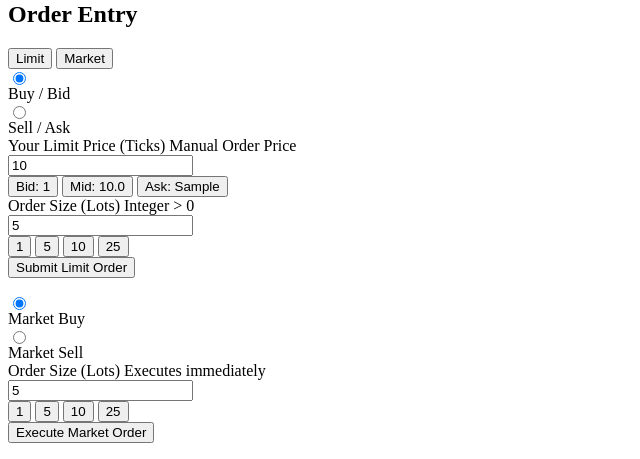
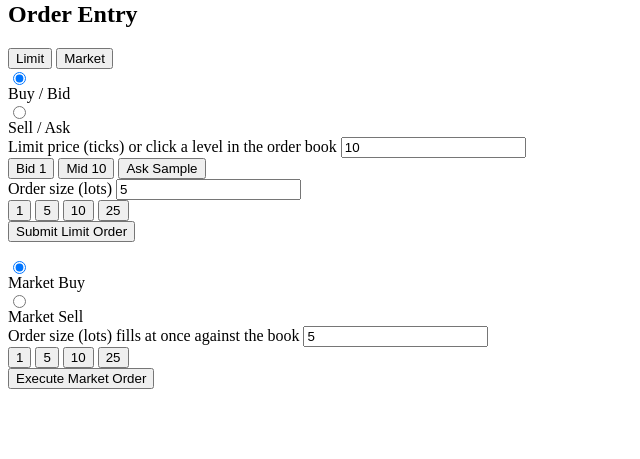
Before and after one commit to mengrenman/quant-trading-lab, a Python web app: template app/templates/components/order_form.html in a window 1280 px wide. Shown: the part 1271-1730 px from the top of the page, without its empty margins (0-640 px from the left). After the commit the page ends 1660 px from the top, so only its background shows below. Run offline with Jinja, Linux system fonts and the light colour scheme; the template is opened without the code that fills it: most values are stand-ins (such as "Sample title", 1, 10 or a date in 2020).

Commit message:
Report order results; keep quick prices live; fix inaccurate page text
Order entry:
- The Bid/Mid/Ask buttons showed prices from page load (99/100/101
  while the book stood at 101/102/103). They now follow every metrics
  update; Mid rounds down for a buy and up for a sell.
- Orders gave no feedback. The order endpoints now return one line
  saying what happened (resting as #id, filled at what prices, what
  rests, or nothing filled), shown under the button and cleared after
  10 seconds; rejected input gets a message too. The endpoints answer
  200 with that line instead of 204.
- A limit order filled on arrival is no longer kept as an active
  manual order.

Text:
- The notes card listed three of the six models and claimed ">150k
  events/sec with $O(1)$ depth tracking" (unverified, LaTeX shown raw).
  It is now a short guide to reading the page.
- "Docs & Reference" linked to a generic GitHub topic; it now links to
  the paper. The subtitle describes the page rather than the stack.
- Trades are labeled BUY/SELL by aggressor, matching the volume legend.
- Each model has a one-line summary, shown in the parameters bar.

Co-Authored-By: Claude Opus 5.5 <noreply@anthropic.com>

```diff
--- a/app/templates/components/metrics.html
+++ b/app/templates/components/metrics.html
@@ -1,5 +1,9 @@
 <!-- Key LOB Metrics Component -->
-<div id="metrics-container" class="grid grid-cols-2 md:grid-cols-4 gap-3 bg-darkCard border border-darkBorder rounded-xl p-4 shadow-sm">
+<div id="metrics-container"
+     data-best-bid="{{ best_bid if best_bid is not none else '' }}"
+     data-best-ask="{{ best_ask if best_ask is not none else '' }}"
+     data-mid="{{ mid_price if mid_price is not none else '' }}"
+     class="grid grid-cols-2 md:grid-cols-4 gap-3 bg-darkCard border border-darkBorder rounded-xl p-4 shadow-sm">
     <!-- Best Bid -->
     <div class="bg-slate-900/60 p-3 rounded-lg border border-slate-800/80">
         <div class="text-[11px] font-medium text-slate-400 uppercase tracking-wider mb-1 flex items-center justify-between">
--- a/app/templates/components/order_form.html
+++ b/app/templates/components/order_form.html
@@ -1,17 +1,17 @@
-<!-- Order Entry Form Component -->
-<div id="order-form-container" class="bg-darkCard border border-darkBorder rounded-xl p-4 shadow-sm" x-data="{ tab: 'limit', side: 'bid' }">
+<!-- Order entry: limit and market orders. The quick prices follow the book; the result of each order shows below. -->
+<div id="order-form-container" class="bg-darkCard border border-darkBorder rounded-xl p-4 shadow-sm">
     <div class="flex items-center justify-between pb-3 border-b border-darkBorder mb-3">
         <h2 class="text-sm font-semibold text-slate-100 uppercase tracking-wider flex items-center gap-2">
             <svg class="w-4 h-4 text-emerald-400" fill="none" stroke="currentColor" viewBox="0 0 24 24"><path stroke-linecap="round" stroke-linejoin="round" stroke-width="2" d="M12 6v6m0 0v6m0-6h6m-6 0H6"></path></svg>
             Order Entry
         </h2>
         <!-- Order Type Selector -->
-        <div class="flex bg-slate-900 rounded-lg p-0.5 border border-slate-800 text-xs">
-            <button type="button" onclick="switchOrderTab('limit')" id="tab-btn-limit"
+        <div class="flex bg-slate-900 rounded-lg p-0.5 border border-slate-800 text-xs" role="tablist">
+            <button type="button" onclick="switchOrderTab('limit')" id="tab-btn-limit" role="tab" aria-selected="true"
                     class="px-3 py-1 rounded font-medium transition bg-slate-800 text-cyan-400 shadow">
                 Limit
             </button>
-            <button type="button" onclick="switchOrderTab('market')" id="tab-btn-market"
+            <button type="button" onclick="switchOrderTab('market')" id="tab-btn-market" role="tab" aria-selected="false"
                     class="px-3 py-1 rounded font-medium transition text-slate-400 hover:text-white">
                 Market
             </button>
@@ -19,18 +19,18 @@
     </div>
 
     <!-- LIMIT ORDER FORM -->
-    <form id="limit-order-form" hx-post="/api/order/limit" hx-swap="none" class="space-y-3">
+    <form id="limit-order-form" hx-post="/api/order/limit" hx-target="#order-result" hx-swap="innerHTML" class="space-y-3">
         <!-- Side Buttons (Buy / Sell) -->
         <div class="grid grid-cols-2 gap-2">
             <label class="cursor-pointer">
                 <input type="radio" name="side" value="bid" checked class="peer sr-only">
-                <div class="text-center py-2 rounded-lg font-semibold text-xs border border-slate-800 bg-slate-900/60 peer-checked:bg-emerald-500/20 peer-checked:border-emerald-500 peer-checked:text-emerald-400 transition">
+                <div class="text-center py-2 rounded-lg font-semibold text-xs border border-slate-800 bg-slate-900/60 peer-checked:bg-emerald-500/20 peer-checked:border-emerald-500 peer-checked:text-emerald-400 peer-focus-visible:ring-2 peer-focus-visible:ring-cyan-500 transition">
                     Buy / Bid
                 </div>
             </label>
             <label class="cursor-pointer">
                 <input type="radio" name="side" value="ask" class="peer sr-only">
-                <div class="text-center py-2 rounded-lg font-semibold text-xs border border-slate-800 bg-slate-900/60 peer-checked:bg-rose-500/20 peer-checked:border-rose-500 peer-checked:text-rose-400 transition">
+                <div class="text-center py-2 rounded-lg font-semibold text-xs border border-slate-800 bg-slate-900/60 peer-checked:bg-rose-500/20 peer-checked:border-rose-500 peer-checked:text-rose-400 peer-focus-visible:ring-2 peer-focus-visible:ring-cyan-500 transition">
                     Sell / Ask
                 </div>
             </label>
@@ -38,38 +38,33 @@
 
         <!-- Price Input -->
         <div>
-            <div class="flex justify-between text-xs text-slate-400 mb-1">
-                <span class="font-medium text-slate-300">Your Limit Price (Ticks)</span>
-                <span class="text-[10px] text-slate-500">Manual Order Price</span>
-            </div>
-            <div class="relative">
-                <input type="number" id="order-price" name="price" value="{% if mid_price is not none %}{{ mid_price|int }}{% else %}100{% endif %}" step="1" required
-                       class="w-full bg-slate-900 border border-slate-800 focus:border-cyan-500 focus:ring-1 focus:ring-cyan-500 rounded-lg px-3 py-2 text-sm font-mono text-white placeholder-slate-600 focus:outline-none transition">
-            </div>
-            <!-- Quick price selector buttons -->
+            <label for="order-price" class="flex justify-between text-xs text-slate-400 mb-1">
+                <span class="font-medium text-slate-300">Limit price (ticks)</span>
+                <span class="text-[10px] text-slate-400">or click a level in the order book</span>
+            </label>
+            <input type="number" id="order-price" name="price" value="{% if mid_price is not none %}{{ mid_price|int }}{% else %}100{% endif %}" min="1" step="1" required
+                   class="w-full bg-slate-900 border border-slate-800 focus:border-cyan-500 focus:ring-1 focus:ring-cyan-500 rounded-lg px-3 py-2 text-sm font-mono text-white placeholder-slate-600 focus:outline-none transition">
+            <!-- Quick prices: labels follow the book (refreshQuickPrices runs after every metrics update) -->
             <div class="flex gap-1.5 pt-1.5">
-                <button type="button" onclick="document.getElementById('order-price').value = '{% if best_bid is not none %}{{ best_bid }}{% else %}98{% endif %}'"
-                        class="flex-1 py-1 text-[10px] bg-slate-900 hover:bg-slate-800 text-emerald-400 rounded border border-slate-800 font-mono transition text-center" title="Set to Best Bid">
-                    Bid: {% if best_bid is not none %}{{ best_bid }}{% else %}—{% endif %}
+                <button type="button" data-quick="bid" onclick="useQuickPrice('bid')" title="Use the best bid" {% if best_bid is none %}disabled{% endif %}
+                        class="flex-1 py-1 text-[10px] bg-slate-900 hover:bg-slate-800 text-emerald-400 rounded border border-slate-800 font-mono transition text-center disabled:opacity-40 disabled:cursor-not-allowed">
+                    Bid <span>{% if best_bid is not none %}{{ best_bid }}{% else %}—{% endif %}</span>
                 </button>
-                <button type="button" onclick="document.getElementById('order-price').value = '{% if mid_price is not none %}{{ mid_price|int }}{% else %}100{% endif %}'"
-                        class="flex-1 py-1 text-[10px] bg-slate-900 hover:bg-slate-800 text-cyan-400 rounded border border-slate-800 font-mono transition text-center" title="Set to Current Mid">
-                    Mid: {% if mid_price is not none %}{{ "%.1f"|format(mid_price) }}{% else %}100{% endif %}
+                <button type="button" data-quick="mid" onclick="useQuickPrice('mid')" title="Use the mid-price, rounded down for a buy and up for a sell" {% if mid_price is none %}disabled{% endif %}
+                        class="flex-1 py-1 text-[10px] bg-slate-900 hover:bg-slate-800 text-cyan-400 rounded border border-slate-800 font-mono transition text-center disabled:opacity-40 disabled:cursor-not-allowed">
+                    Mid <span>{% if mid_price is not none %}{{ "%g"|format(mid_price) }}{% else %}—{% endif %}</span>
                 </button>
-                <button type="button" onclick="document.getElementById('order-price').value = '{% if best_ask is not none %}{{ best_ask }}{% else %}102{% endif %}'"
-                        class="flex-1 py-1 text-[10px] bg-slate-900 hover:bg-slate-800 text-rose-400 rounded border border-slate-800 font-mono transition text-center" title="Set to Best Ask">
-                    Ask: {% if best_ask is not none %}{{ best_ask }}{% else %}—{% endif %}
+                <button type="button" data-quick="ask" onclick="useQuickPrice('ask')" title="Use the best ask" {% if best_ask is none %}disabled{% endif %}
+                        class="flex-1 py-1 text-[10px] bg-slate-900 hover:bg-slate-800 text-rose-400 rounded border border-slate-800 font-mono transition text-center disabled:opacity-40 disabled:cursor-not-allowed">
+                    Ask <span>{% if best_ask is not none %}{{ best_ask }}{% else %}—{% endif %}</span>
                 </button>
             </div>
         </div>
 
         <!-- Size Input -->
         <div>
-            <div class="flex justify-between text-xs text-slate-400 mb-1">
-                <span>Order Size (Lots)</span>
-                <span class="text-[10px] text-slate-500">Integer > 0</span>
-            </div>
-            <input type="number" name="size" value="5" min="1" step="1" required
+            <label class="block text-xs text-slate-400 mb-1" for="limit-order-size">Order size (lots)</label>
+            <input type="number" id="limit-order-size" name="size" value="5" min="1" step="1" required
                    class="w-full bg-slate-900 border border-slate-800 focus:border-cyan-500 focus:ring-1 focus:ring-cyan-500 rounded-lg px-3 py-2 text-sm font-mono text-white placeholder-slate-600 focus:outline-none transition">
         </div>
 
@@ -89,18 +84,18 @@
     </form>
 
     <!-- MARKET ORDER FORM -->
-    <form id="market-order-form" hx-post="/api/order/market" hx-swap="none" class="space-y-3 hidden">
+    <form id="market-order-form" hx-post="/api/order/market" hx-target="#order-result" hx-swap="innerHTML" class="space-y-3 hidden">
         <!-- Side Buttons -->
         <div class="grid grid-cols-2 gap-2">
             <label class="cursor-pointer">
                 <input type="radio" name="side" value="bid" checked class="peer sr-only">
-                <div class="text-center py-2 rounded-lg font-semibold text-xs border border-slate-800 bg-slate-900/60 peer-checked:bg-emerald-500/20 peer-checked:border-emerald-500 peer-checked:text-emerald-400 transition">
+                <div class="text-center py-2 rounded-lg font-semibold text-xs border border-slate-800 bg-slate-900/60 peer-checked:bg-emerald-500/20 peer-checked:border-emerald-500 peer-checked:text-emerald-400 peer-focus-visible:ring-2 peer-focus-visible:ring-cyan-500 transition">
                     Market Buy
                 </div>
             </label>
             <label class="cursor-pointer">
                 <input type="radio" name="side" value="ask" class="peer sr-only">
-                <div class="text-center py-2 rounded-lg font-semibold text-xs border border-slate-800 bg-slate-900/60 peer-checked:bg-rose-500/20 peer-checked:border-rose-500 peer-checked:text-rose-400 transition">
+                <div class="text-center py-2 rounded-lg font-semibold text-xs border border-slate-800 bg-slate-900/60 peer-checked:bg-rose-500/20 peer-checked:border-rose-500 peer-checked:text-rose-400 peer-focus-visible:ring-2 peer-focus-visible:ring-cyan-500 transition">
                     Market Sell
                 </div>
             </label>
@@ -108,11 +103,11 @@
 
         <!-- Size Input -->
         <div>
-            <div class="flex justify-between text-xs text-slate-400 mb-1">
-                <span>Order Size (Lots)</span>
-                <span class="text-[10px] text-slate-500">Executes immediately</span>
-            </div>
-            <input type="number" name="size" value="5" min="1" step="1" required
+            <label class="flex justify-between text-xs text-slate-400 mb-1" for="market-order-size">
+                <span>Order size (lots)</span>
+                <span class="text-[10px] text-slate-400">fills at once against the book</span>
+            </label>
+            <input type="number" id="market-order-size" name="size" value="5" min="1" step="1" required
                    class="w-full bg-slate-900 border border-slate-800 focus:border-cyan-500 focus:ring-1 focus:ring-cyan-500 rounded-lg px-3 py-2 text-sm font-mono text-white placeholder-slate-600 focus:outline-none transition">
         </div>
 
@@ -130,25 +125,56 @@
             Execute Market Order
         </button>
     </form>
+
+    <!-- Result of the last order (filled in by the order endpoints; errors by the htmx:beforeSwap handler) -->
+    <div id="order-result" class="mt-3 min-h-[2rem] text-[11px] leading-snug" aria-live="polite"></div>
 </div>
 
 <script>
     function switchOrderTab(tab) {
-        const limitForm = document.getElementById('limit-order-form');
-        const marketForm = document.getElementById('market-order-form');
-        const limitBtn = document.getElementById('tab-btn-limit');
-        const marketBtn = document.getElementById('tab-btn-market');
+        const active = "px-3 py-1 rounded font-medium transition bg-slate-800 text-cyan-400 shadow";
+        const inactive = "px-3 py-1 rounded font-medium transition text-slate-400 hover:text-white";
+        ['limit', 'market'].forEach((name) => {
+            const on = name === tab;
+            document.getElementById(name + '-order-form').classList.toggle('hidden', !on);
+            const btn = document.getElementById('tab-btn-' + name);
+            btn.className = on ? active : inactive;
+            btn.setAttribute('aria-selected', on ? 'true' : 'false');
+        });
+    }
 
-        if (tab === 'limit') {
-            limitForm.classList.remove('hidden');
-            marketForm.classList.add('hidden');
-            limitBtn.className = "px-3 py-1 rounded font-medium transition bg-slate-800 text-cyan-400 shadow";
-            marketBtn.className = "px-3 py-1 rounded font-medium transition text-slate-400 hover:text-white";
-        } else {
-            limitForm.classList.add('hidden');
-            marketForm.classList.remove('hidden');
-            marketBtn.className = "px-3 py-1 rounded font-medium transition bg-slate-800 text-cyan-400 shadow";
-            limitBtn.className = "px-3 py-1 rounded font-medium transition text-slate-400 hover:text-white";
+    // Best bid, best ask and mid as last pushed in the metrics panel (null when a side is empty).
+    function bookQuotes() {
+        const m = document.getElementById('metrics-container');
+        const num = (v) => (v === undefined || v === '' ? null : Number(v));
+        return m ? { bid: num(m.dataset.bestBid), ask: num(m.dataset.bestAsk), mid: num(m.dataset.mid) }
+                 : { bid: null, ask: null, mid: null };
+    }
+
+    window.refreshQuickPrices = function () {
+        const quotes = bookQuotes();
+        document.querySelectorAll('#order-form-container [data-quick]').forEach((btn) => {
+            const value = quotes[btn.dataset.quick];
+            btn.querySelector('span').textContent = value === null ? '—' : String(value);
+            btn.disabled = value === null;
+        });
+    };
+
+    function useQuickPrice(which) {
+        let value = bookQuotes()[which];
+        if (value === null) return;
+        if (which === 'mid') {
+            const side = document.querySelector('#limit-order-form input[name="side"]:checked').value;
+            value = side === 'bid' ? Math.floor(value) : Math.ceil(value);
         }
+        setOrderPrice(value);
     }
+
+    // Order results fade after a while, so an old message is not read as current.
+    let orderResultTimer = null;
+    document.addEventListener('htmx:afterSwap', (e) => {
+        if (!e.detail.target || e.detail.target.id !== 'order-result') return;
+        clearTimeout(orderResultTimer);
+        orderResultTimer = setTimeout(() => { e.detail.target.innerHTML = ''; }, 10000);
+    });
 </script>
```
Also changed, not shown: app/main.py (+30 -7 lines), app/manager.py (+9 -6 lines), app/model_specs.py (+18 -6 lines), app/templates/base.html (+24 -12 lines), app/templates/components/model_params.html (+9 -5 lines), app/templates/components/order_result.html (added, +19 -0 lines), app/templates/components/trades.html (+4 -3 lines), app/templates/index.html (+9 -9 lines), tests/test_web_app.py (+26 -2 lines).
